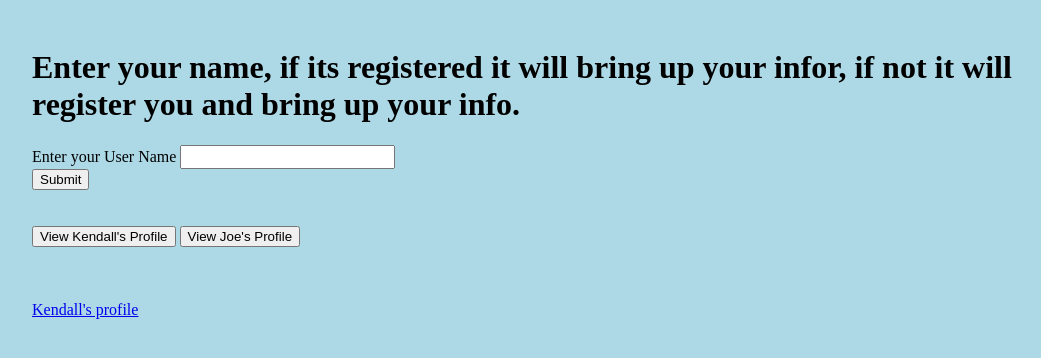
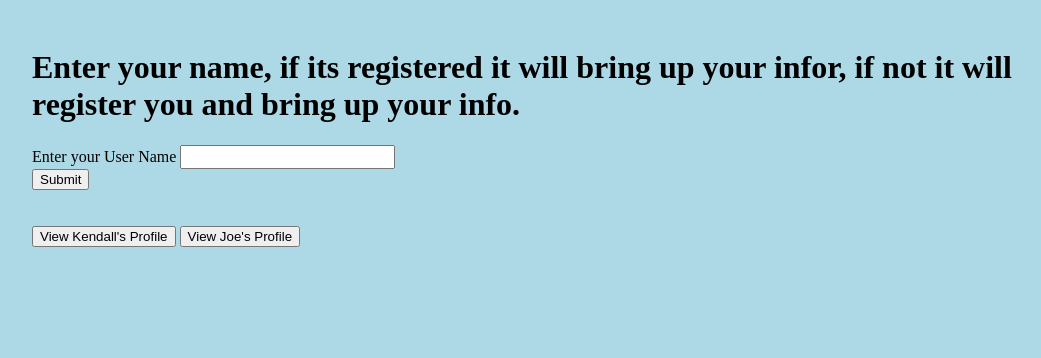
Before and after one commit to manymotes/creative_4, a website: page public/index.html in a window 1280 px wide. Shown: the whole page, without its empty margins (76-1117 px from the left). Drawn offline with nearby package versions, Linux system fonts and the light colour scheme.

Commit message:
Update index.html

```diff
--- a/public/index.html
+++ b/public/index.html
@@ -31,7 +31,7 @@
   </div>
 
 
-  <a href="/">Kendall's profile</a>
+
 
     <script src="https://cdnjs.cloudflare.com/ajax/libs/jquery/3.3.1/jquery.min.js"></script>
     <script text="type/javascript" src="script.js"></script>
```
